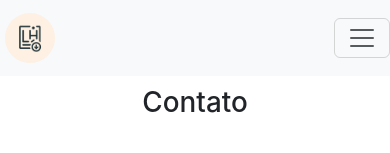
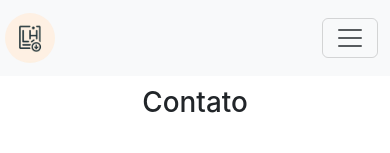
Before and after one commit to leticiacarvalho04/Portfolio, a React (Create React App) app: page /contato in a window 390 px wide. Shown: the top 153 px of the page. Built offline with nearby package versions, Linux system fonts and the light colour scheme.

Commit message:
arrumando margin do menu hamburguer

```diff
--- a/src/component/navbar/navbar.css
+++ b/src/component/navbar/navbar.css
@@ -21,4 +21,8 @@ div.collapse.navbar-collapse {
     justify-content: center;
     text-align: center;
   }
+
+  .custom-toggle{
+    margin-right: 3%;
+  }
 }
--- a/src/component/navbar/navbar.tsx
+++ b/src/component/navbar/navbar.tsx
@@ -9,7 +9,7 @@ export default function Header() {
         <Navbar.Brand href="/">
           <img src="/imgs/logo.jpg" alt="Seu Logo" className="logo"/>
         </Navbar.Brand>
-        <Navbar.Toggle aria-controls="responsive-navbar-nav" />
+        <Navbar.Toggle aria-controls="responsive-navbar-nav" className='custom-toggle'/>
         <Navbar.Collapse id="responsive-navbar-nav" className="custom-collapse">
           <Nav className="ml-auto custom-nav">
             <Nav.Link href="/">Início</Nav.Link>
```
